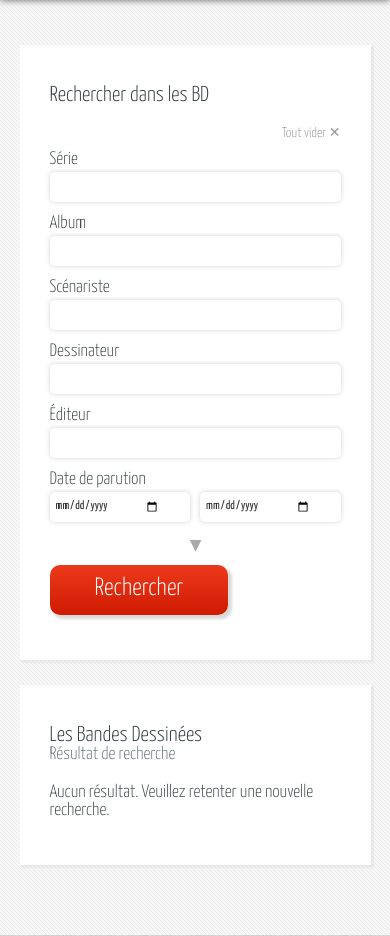
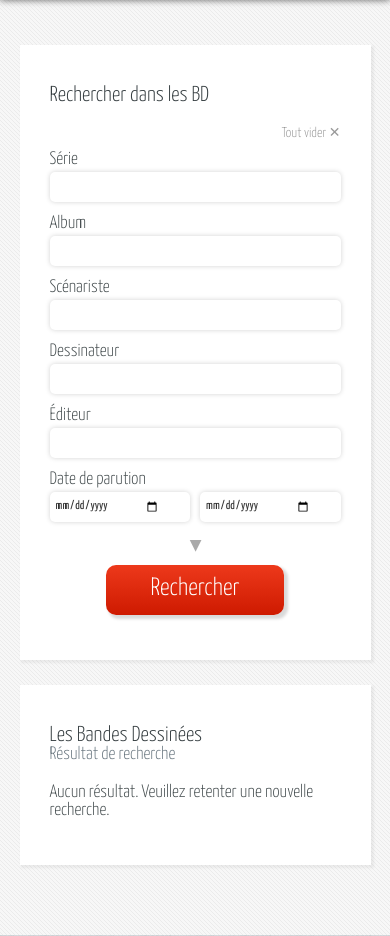
Before and after one commit to julsql/codexio, a Django app: page /bdrecherche/ in a window 390 px wide. Shown: the part 45-981 px from the top of the page. Run offline with Django 4.2, Linux system fonts and the light colour scheme; data that the repository does not hold is empty; parts of the project's set-up code (start-up, migrations or seed data) failed here and were passed over.

Commit message:
style: boutons centrés sur petit écran

```diff
--- a/bd/main/static/main/styles/button.css
+++ b/bd/main/static/main/styles/button.css
@@ -45,3 +45,15 @@
 .center {
     text-align: center;
 }
+
+
+@media (max-width: 800px) {
+    .button-large {
+        margin-left: auto;
+        margin-right: auto;
+    }
+
+    input.button-large {
+        display: flex;
+    }
+}
```
